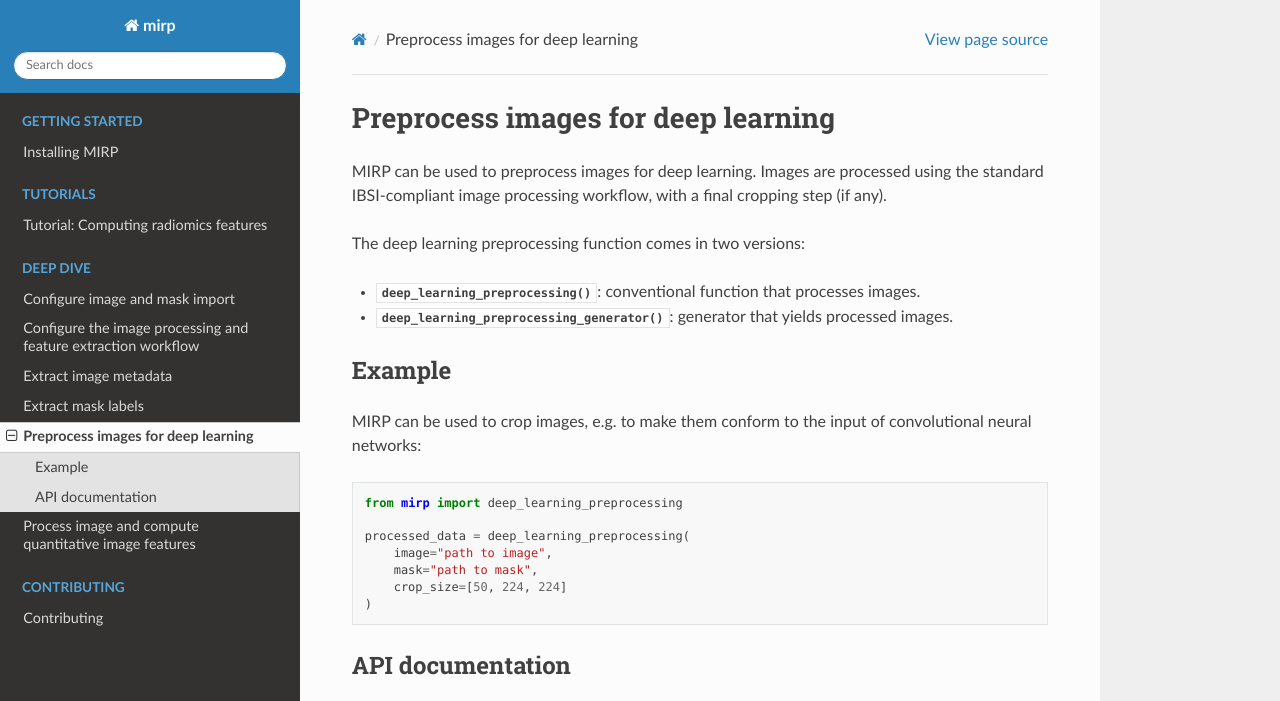
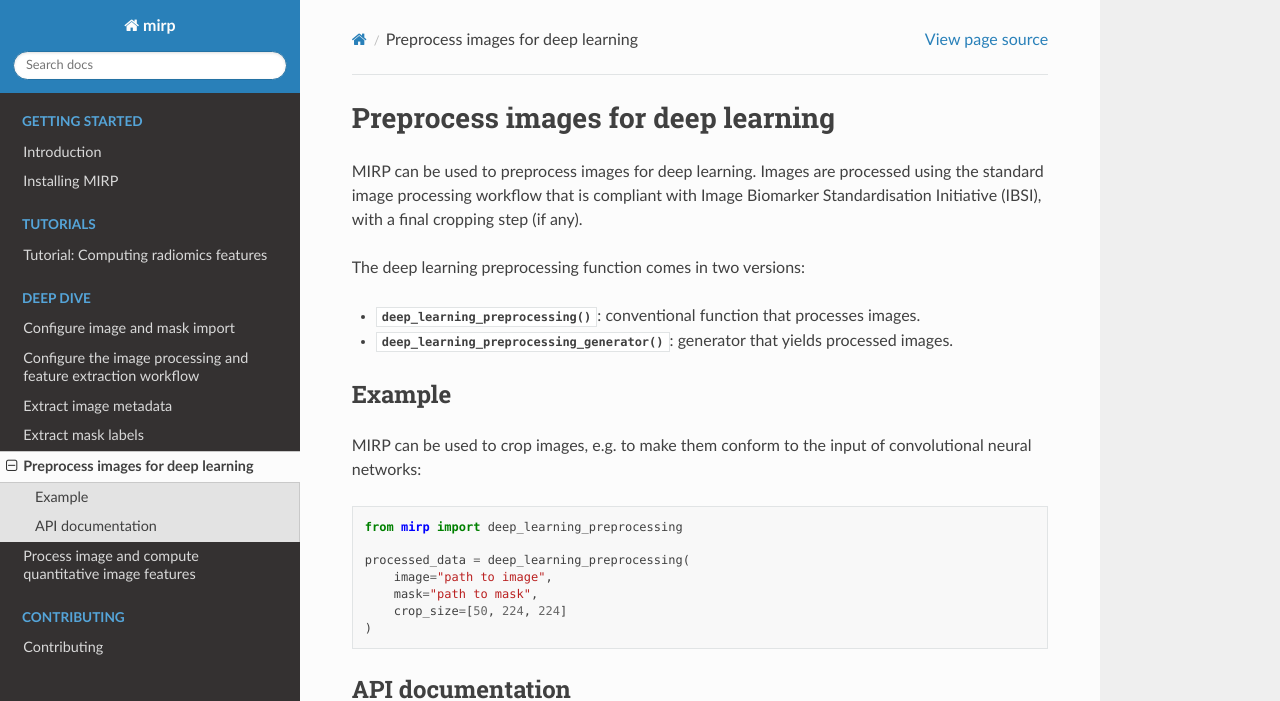
Before and after one commit to oncoray/mirp, a Sphinx documentation site: the page built from docs_source/source/deep_learning.rst, in a window 1280 px wide and 1018 px high, cut to the strip 0-701 px from the top of the window. Built offline with Sphinx 7.4.7 and the Read the Docs theme 2.0.0, drawn with Linux system fonts in a browser that asks for light colours; pages that are not in the unit, such as notebooks, are missing from menus.

Commit message:
Spin off introduction section.

```diff
--- a/docs_source/source/deep_learning.rst
+++ b/docs_source/source/deep_learning.rst
@@ -1,8 +1,9 @@
 Preprocess images for deep learning
 ===================================
 
-MIRP can be used to preprocess images for deep learning. Images are processed using the standard IBSI-compliant image
-processing workflow, with a final cropping step (if any).
+MIRP can be used to preprocess images for deep learning. Images are processed using the standard image
+processing workflow that is compliant with Image Biomarker Standardisation Initiative (IBSI), with a final cropping
+step (if any).
 
 The deep learning preprocessing function comes in two versions:
 
--- a/docs_source/source/quantitative_image_analysis.rst
+++ b/docs_source/source/quantitative_image_analysis.rst
@@ -2,8 +2,8 @@ Process image and compute quantitative image features
 =====================================================
 
 Two of the main uses for MIRP are to process images and compute quantitative features from images. Both use the same
-standardized, IBSI 1 and IBSI 2 compliant, workflow [Zwanenburg2020]_, [Whybra2024]_. Two versions of the image
-processing and feature computation function exist:
+standardized workflow that is compliant with the Image Biomarker Standardisation Initiative (IBSI) reference standards
+[Zwanenburg2020]_, [Whybra2024]_.  Two versions of the image processing and feature computation function exist:
 
 * :func:`~mirp.extract_features_and_images.extract_features_and_images`: conventional function that processes images and
   computes features.
```
Also changed, not shown: docs_source/source/index.rst (+4 -25 lines), docs_source/source/introduction.rst (added, +30 -0 lines).
